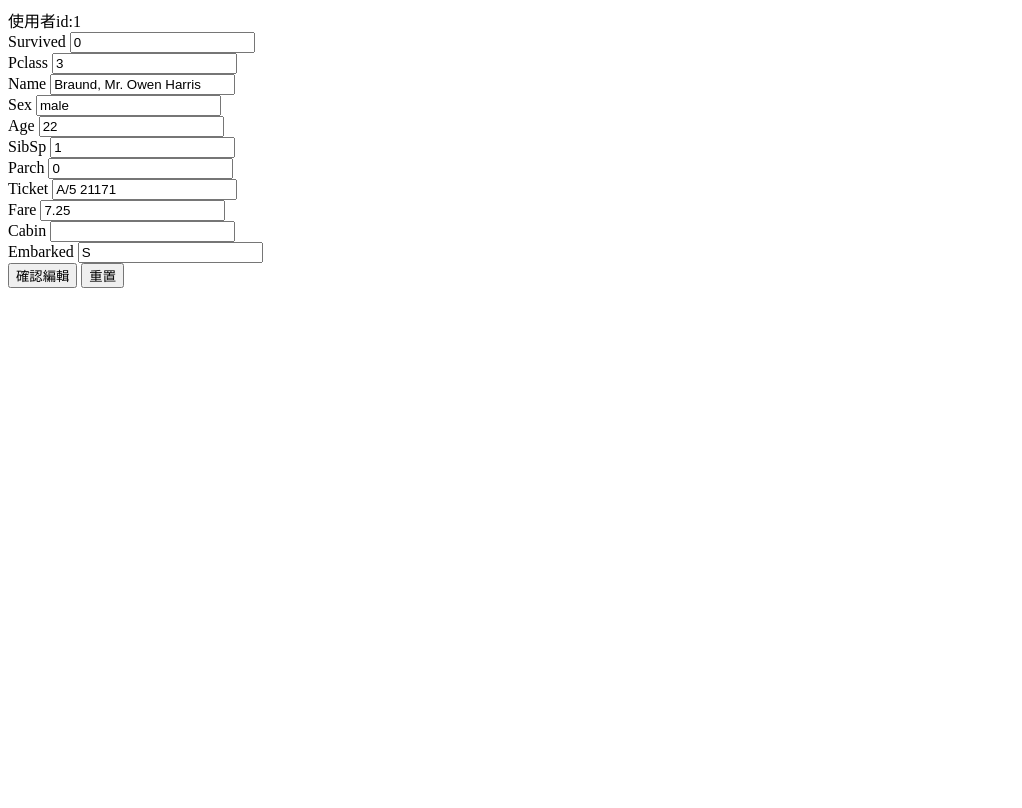
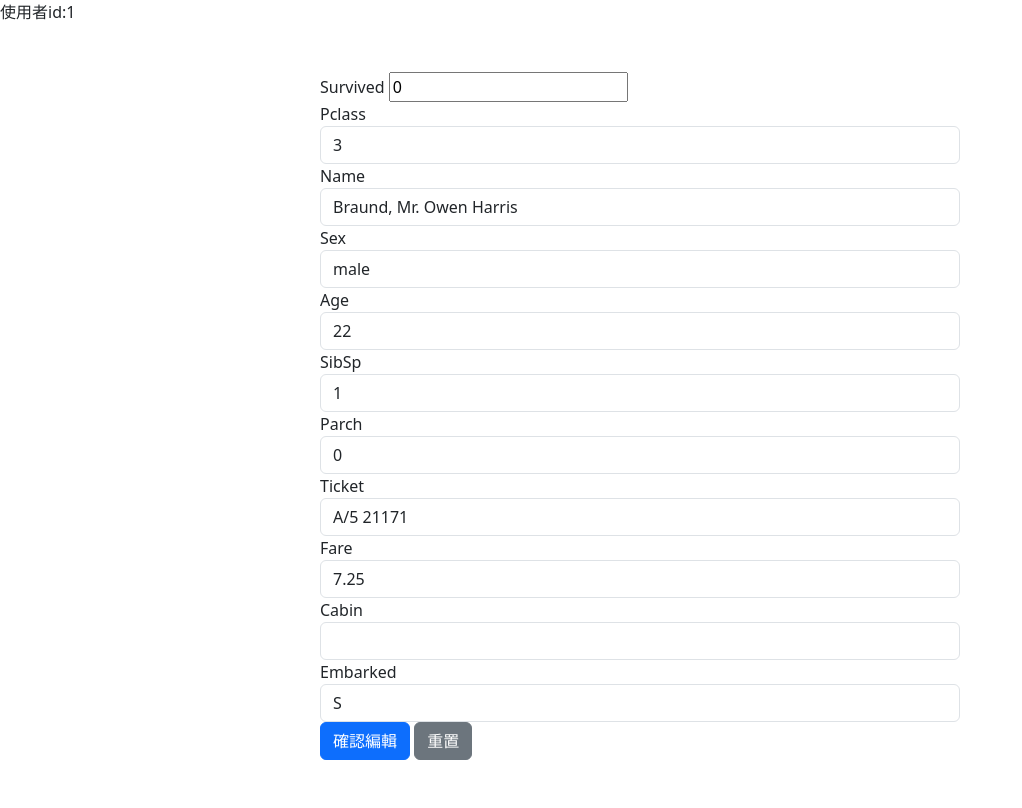
Before and after one commit to mackliu/112-AI-PHP, a PHP site: page /edit_user.php?id=1 in a window 1280 px wide. Shown: the whole page, without its empty margins (0-1022 px from the left). Before the commit the page ends 288 px from the top, so only its background shows below. Run offline with PHP 8.4, Linux system fonts and the light colour scheme; data comes from the database, SQL or seed files in the repository.

Commit message:
美化edit_user.php

```diff
--- a/edit_user.php
+++ b/edit_user.php
@@ -1,3 +1,5 @@
+<link rel="stylesheet" href="https://cdn.jsdelivr.net/npm/bootstrap@5.3.0/dist/css/bootstrap.min.css">
+
 <?php
 include_once "db.php";
 echo "使用者id:".$_GET['id'];
@@ -5,54 +7,57 @@ $sql="select * from `titanic` where `PassengerId`='{$_GET['id']}'";
 $user=$pdo->query($sql)->fetch(PDO::FETCH_ASSOC);
 //dd($user);
 ?>
-<form action="update_user.php" method="post">
-    <div>
+<form action="update_user.php" method="post" class="col-6  my-5 mx-auto">
+<div>
         <label for="Survived">Survived</label>
         <input type="text" name="Survived" id="Survived" value="<?=$user['Survived'];?>">
     </div>
-    <div>
+    <div class="form-group">
         <label for="Pclass">Pclass</label>
-        <input type="text" name="Pclass" id="Pclass" value="<?=$user['Pclass'];?>">
+        <input type="text" class="form-control" name="Pclass" id="Pclass" value="<?=$user['Pclass'];?>">
     </div>
-    <div>
+    <div class="form-group">
         <label for="Name">Name</label>
-        <input type="text" name="Name" id="Name" value="<?=$user['Name'];?>">
+        <input type="text" class="form-control" name="Name" id="Name" value="<?=$user['Name'];?>">
     </div>
-    <div>
+    <div class="form-group">
         <label for="Sex">Sex</label>
-        <input type="text" name="Sex" id="Sex" value="<?=$user['Sex'];?>">
+        <input type="text" class="form-control" name="Sex" id="Sex" value="<?=$user['Sex'];?>">
     </div>
-    <div>
+    <div class="form-group">
         <label for="Age">Age</label>
-        <input type="text" name="Age" id="Age" value="<?=$user['Age'];?>">
+        <input type="text" class="form-control" name="Age" id="Age" value="<?=$user['Age'];?>">
     </div>
-    <div>
+    <div class="form-group">
         <label for="SibSp">SibSp</label>
-        <input type="text" name="SibSp" id="SibSp" value="<?=$user['SibSp'];?>">
+        <input type="text" class="form-control" name="SibSp" id="SibSp" value="<?=$user['SibSp'];?>">
     </div>
-    <div>
+    <div class="form-group">
         <label for="Parch">Parch</label>
-        <input type="text" name="Parch" id="Parch" value="<?=$user['Parch'];?>">
+        <input type="text" class="form-control" name="Parch" id="Parch" value="<?=$user['Parch'];?>">
     </div>
-    <div>
+    <div class="form-group">
         <label for="Ticket">Ticket</label>
-        <input type="text" name="Ticket" id="Ticket" value="<?=$user['Ticket'];?>">
+        <input type="text" class="form-control" name="Ticket" id="Ticket" value="<?=$user['Ticket'];?>">
     </div>
-    <div>
+    <div class="form-group">
         <label for="Fare">Fare</label>
-        <input type="text" name="Fare" id="Fare" value="<?=$user['Fare'];?>">
+        <input type="text" class="form-control" name="Fare" id="Fare" value="<?=$user['Fare'];?>">
     </div>
-    <div>
+    <div class="form-group">
         <label for="Cabin">Cabin</label>
-        <input type="text" name="Cabin" id="Cabin" value="<?=$user['Cabin'];?>">
+        <input type="text" class="form-control" name="Cabin" id="Cabin" value="<?=$user['Cabin'];?>">
     </div>
-    <div>
+    <div class="form-group">
         <label for="Embarked">Embarked</label>
-        <input type="text" name="Embarked" id="Embarked" value="<?=$user['Embarked'];?>">
+        <input type="text" class="form-control" name="Embarked" id="Embarked" value="<?=$user['Embarked'];?>">
     </div>
-    <div>
+    <div class="form-group">
         <input type="hidden" name="PassengerId" value="<?=$user['PassengerId'];?>">
-        <input type="submit" value="確認編輯">
-        <input type="reset" value="重置">
+        <input type="submit" class="btn btn-primary" value="確認編輯">
+        <input type="reset" class="btn btn-secondary" value="重置">
     </div>
 </form>
+
+
+<script src="https://cdn.jsdelivr.net/npm/bootstrap@5.3.0/dist/js/bootstrap.bundle.min.js"></script>
```
